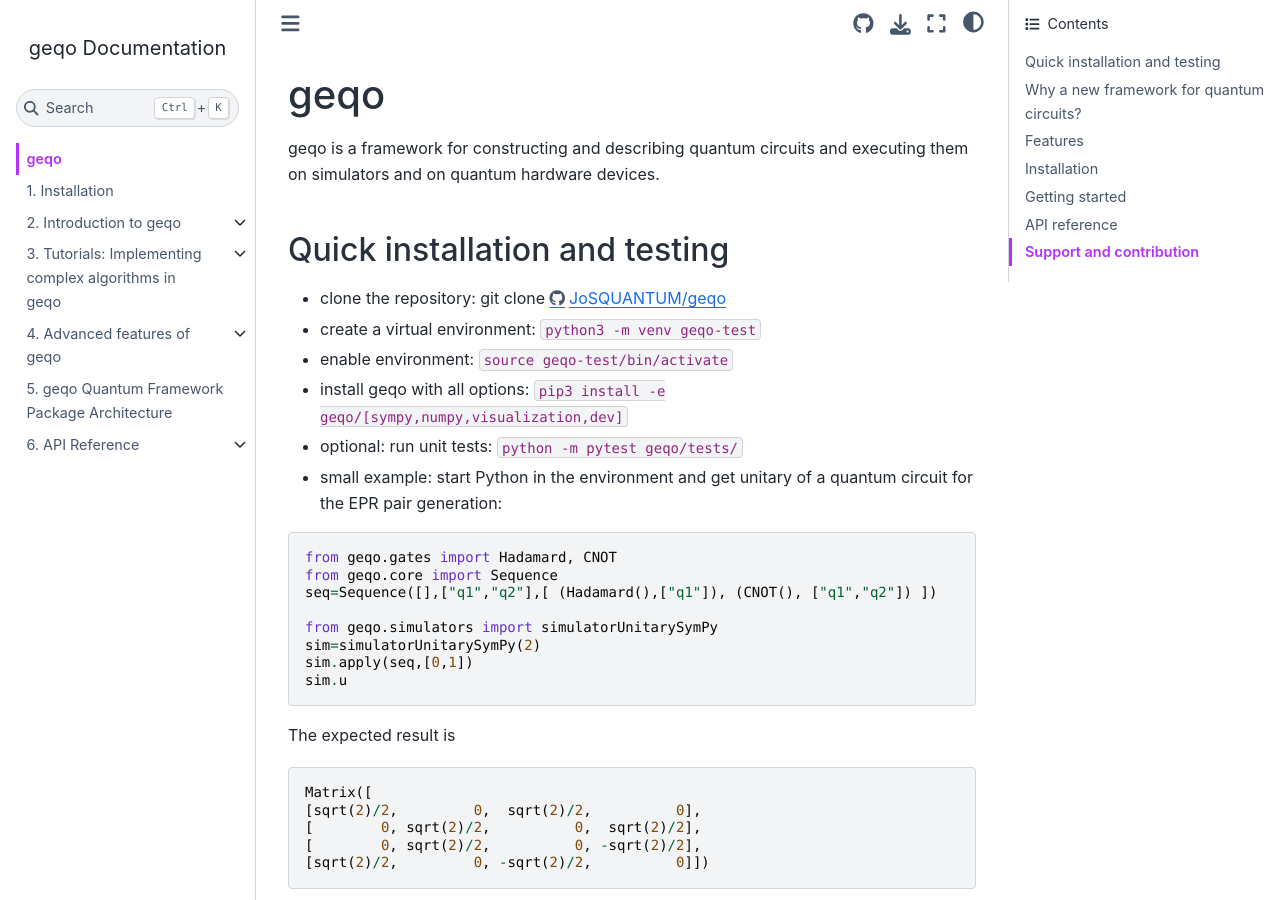
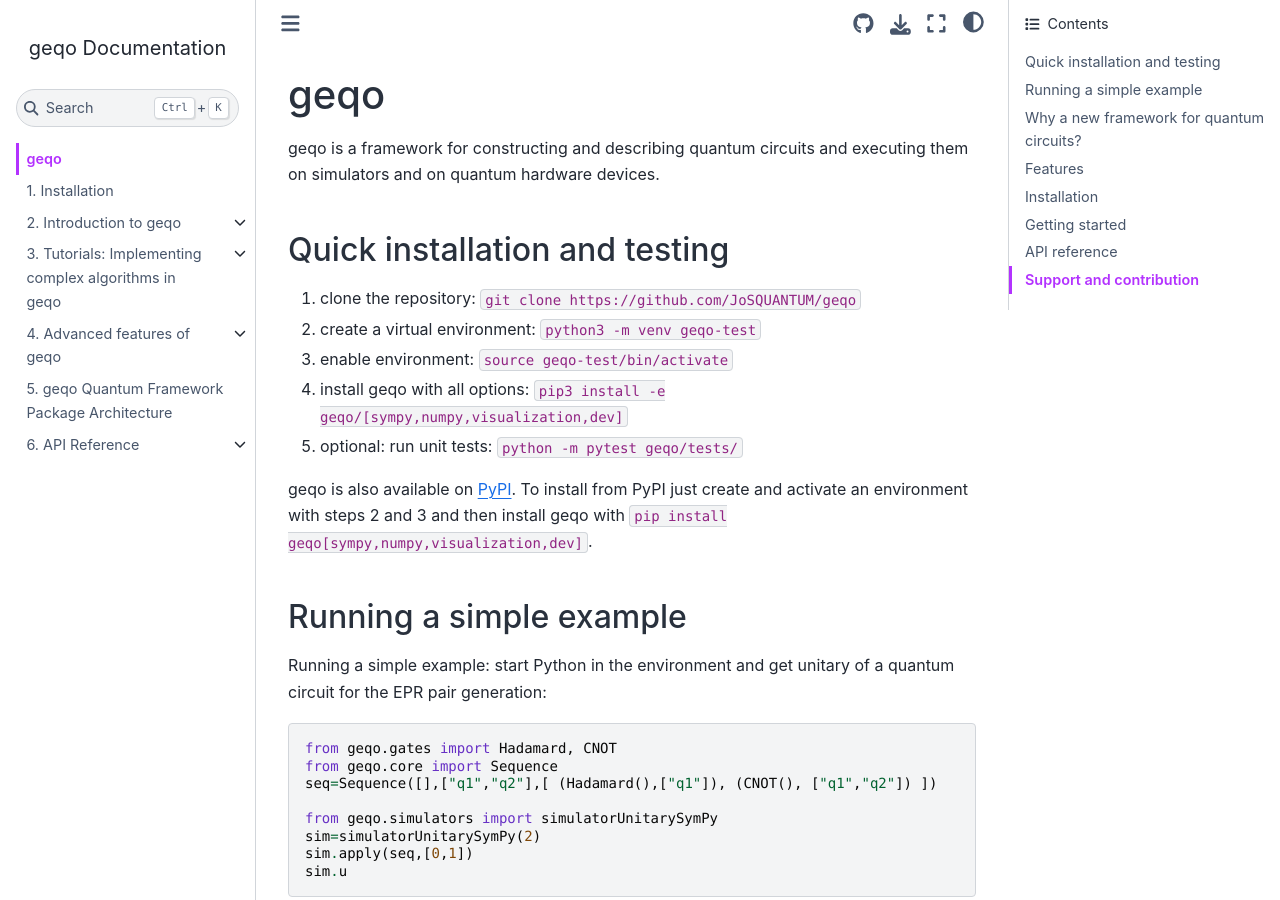
Before and after one commit to jordan0809/geqo, a Jupyter Book: the page built from doc/intro.md, in a window 1280 px wide and 900 px high. Built offline with Jupyter Book 1.0.4 settings and Sphinx 7.4.7 and the Sphinx Book theme 1.1.4, drawn with Linux system fonts in a browser that asks for light colours.

Commit message:
improved documentation

````diff
--- a/doc/intro.md
+++ b/doc/intro.md
@@ -2,12 +2,18 @@
 geqo is a framework for constructing and describing quantum circuits and executing them on simulators and on quantum hardware devices.
 
 ## Quick installation and testing
-- clone the repository: git clone [https://github.com/JoSQUANTUM/geqo](https://github.com/JoSQUANTUM/geqo)
-- create a virtual environment: `python3 -m venv geqo-test`
-- enable environment: `source geqo-test/bin/activate`
-- install geqo with all options: `pip3 install -e geqo/[sympy,numpy,visualization,dev]`
-- optional: run unit tests: `python -m pytest geqo/tests/`
-- small example: start Python in the environment and get unitary of a quantum circuit for the EPR pair generation:
+1. clone the repository: `git clone https://github.com/JoSQUANTUM/geqo`
+2. create a virtual environment: `python3 -m venv geqo-test`
+3. enable environment: `source geqo-test/bin/activate`
+4. install geqo with all options: `pip3 install -e geqo/[sympy,numpy,visualization,dev]`
+5. optional: run unit tests: `python -m pytest geqo/tests/`
+
+geqo is also available on [PyPI](https://pypi.org/project/geqo/). To install from PyPI just create
+and activate an environment with steps 2 and 3 and then install geqo with
+`pip install geqo[sympy,numpy,visualization,dev]`.
+
+## Running a simple example
+Running a simple example: start Python in the environment and get unitary of a quantum circuit for the EPR pair generation:
 ```
 from geqo.gates import Hadamard, CNOT
 from geqo.core import Sequence
````
